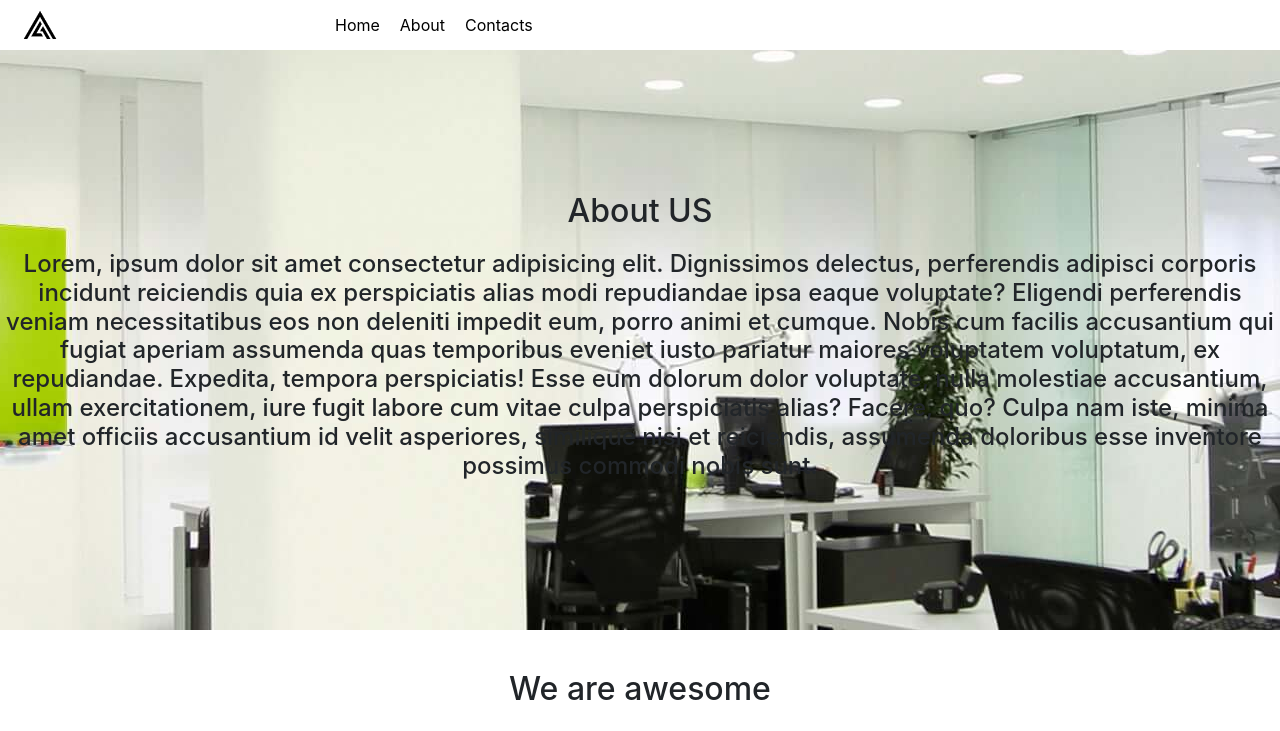
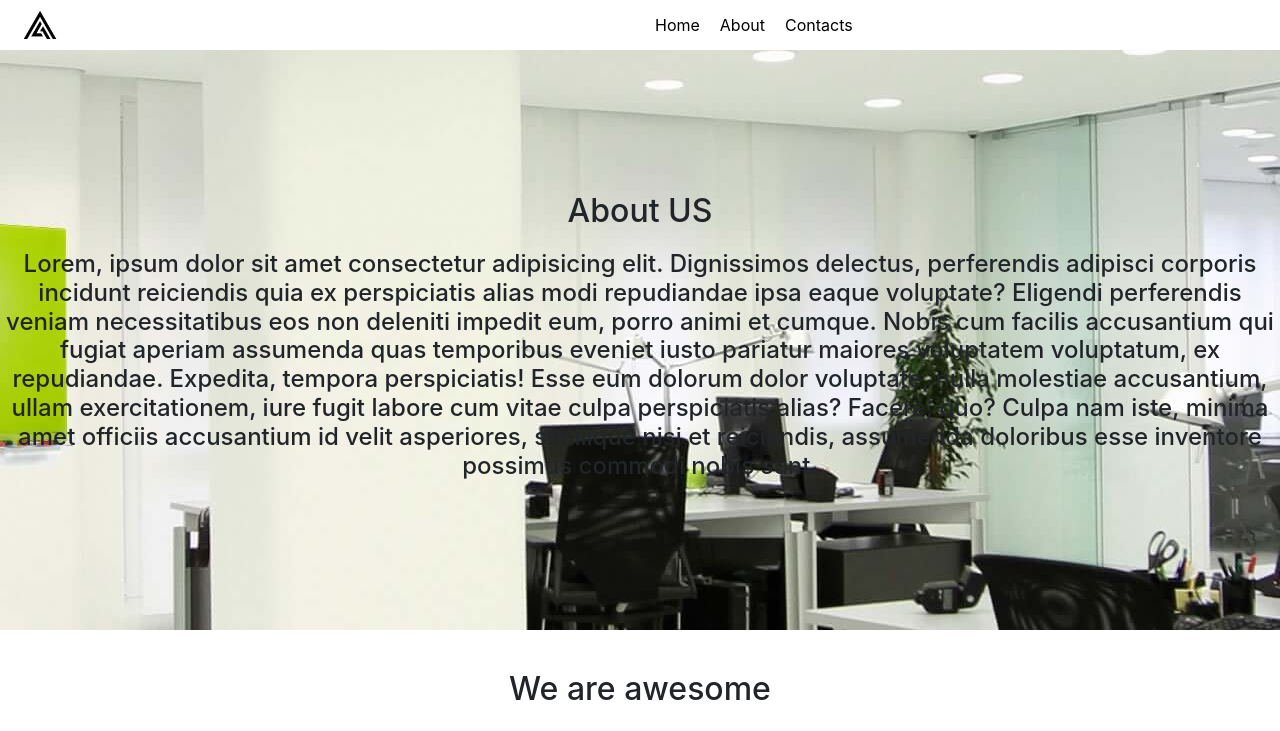
Before and after one commit to Mogilevskiy/scss-landing, a website: page index.html in a window 1280 px wide. Shown: the top 731 px of the page. Drawn offline with nearby package versions, Linux system fonts and the light colour scheme.

Commit message:
fixing header

```diff
--- a/index.html
+++ b/index.html
@@ -17,7 +17,7 @@
                     <div class="col">
                         <a href="#" class="logo"><img src="./img/logo.png" alt="logo"></a>
                     </div>
-                    <div class="col-md-9">
+                    <div class="col">
                         <nav class="nav">
                             <ul class="nav-ul">
                                 <li class="nav-ul-li"><a href="#">Home</a></li>
```
